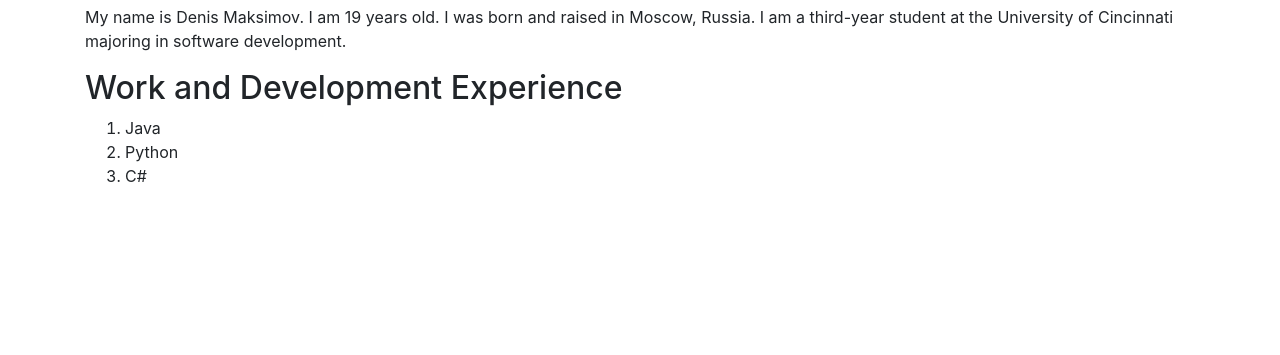
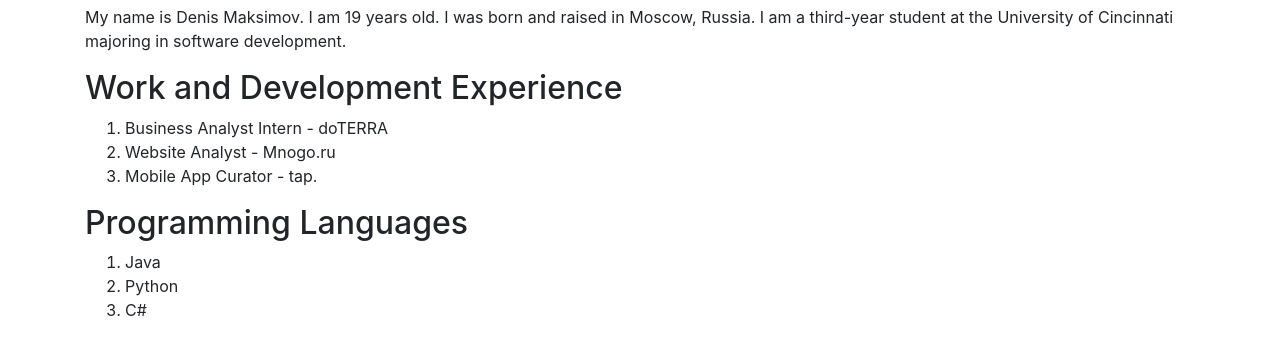
Before and after one commit to maksimds/online-portfolio-maksimds-main, a website: page index.html in a window 1280 px wide. Shown: the part 121-476 px from the top of the page. Drawn offline with nearby package versions, Linux system fonts and the light colour scheme.

Commit message:
added Programming Languages section and updated Work and Development Experience section

```diff
--- a/index.html
+++ b/index.html
@@ -29,6 +29,15 @@
     <div class="section" id="experience">
       <h2>Work and Development Experience</h2>
       <ol>
+        <li>Business Analyst Intern - doTERRA</li>
+        <li>Website Analyst - Mnogo.ru</li>
+        <li>Mobile App Curator - tap.</li>
+      </ol>
+    </div>
+
+    <div class="section" id="programmingLanguages">
+      <h2>Programming Languages</h2>
+      <ol>
         <li>Java</li>
         <li>Python</li>
         <li>C#</li>
```
